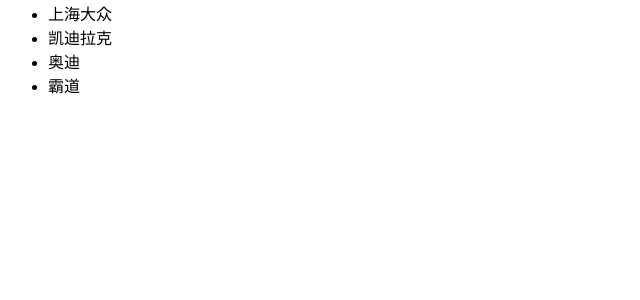
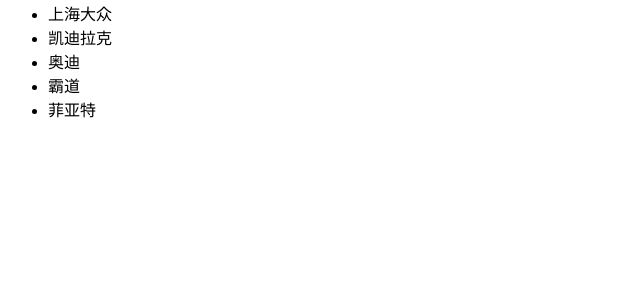
Before and after one commit to liuxiaofei1071/shop, a Django app: template templates/car.html in a window 1280 px wide. Shown: the part 159-459 px from the top of the page, without its empty margins (0-640 px from the left). Run offline with Django 3.2, Linux system fonts and the light colour scheme; the template is opened without the code that fills it, so the values that code supplies are empty.

Commit message:
菲亚特上线

```diff
--- a/templates/car.html
+++ b/templates/car.html
@@ -16,6 +16,7 @@
     <li>凯迪拉克</li>
     <li>奥迪</li>
     <li>霸道</li>
+    <li>菲亚特</li>
 </ul>
 </body>
 </html>
```
